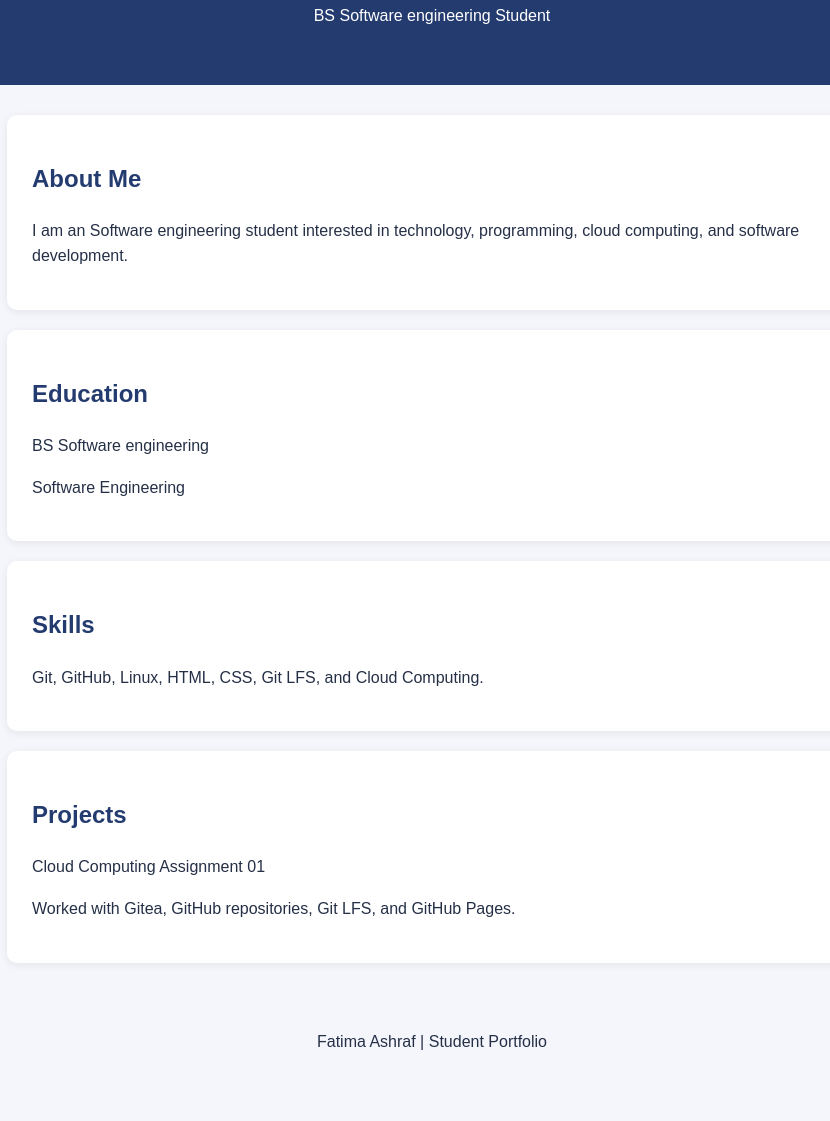
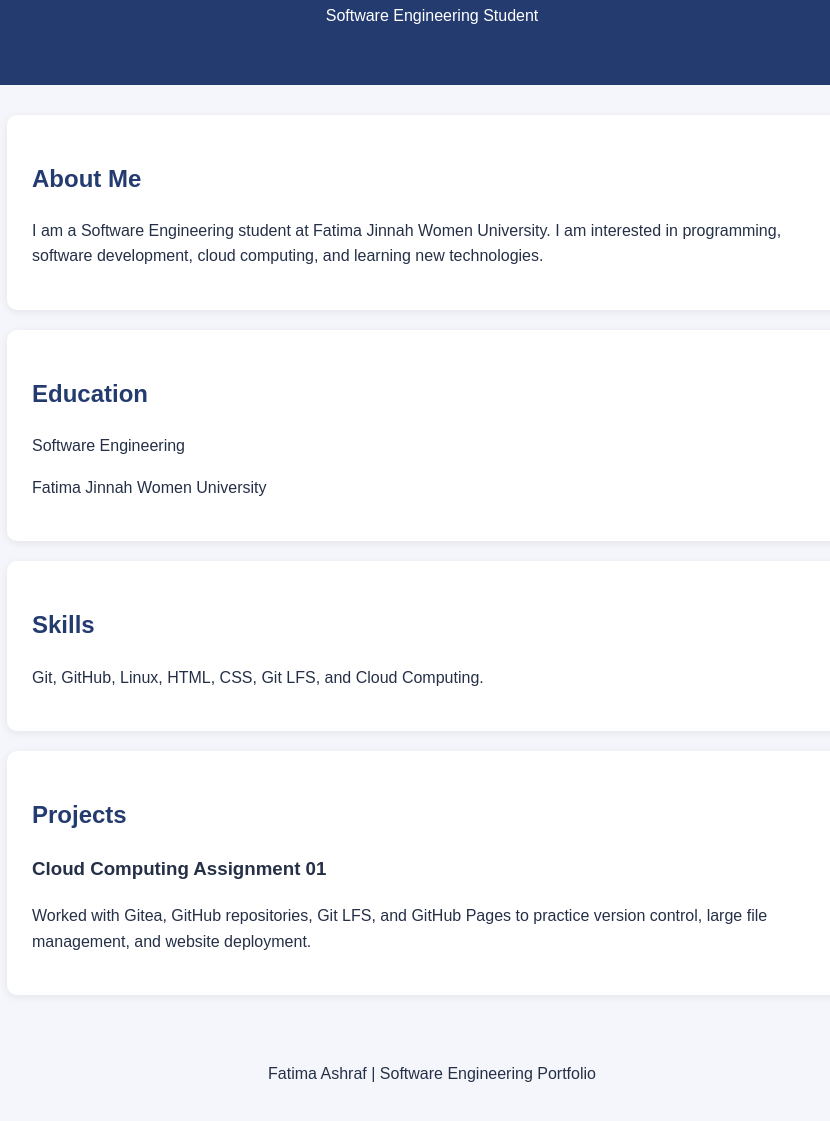
Before and after one commit to fatimah0702/fatimah0702.github.io, a plain HTML site: page index.html in a window 1280 px wide. Shown: the part 131-1252 px from the top of the page, without its empty margins (208-1038 px from the left). Before the commit the page ends 1221 px from the top, so only its background shows below. Drawn offline with Linux system fonts and the light colour scheme.

Commit message:
Update index.html

```diff
--- a/index.html
+++ b/index.html
@@ -9,41 +9,55 @@
     <link rel="stylesheet" href="styles.css">
 </head>
 <body>
+
     <header>
         <h1>Fatima Ashraf</h1>
-        <p>BS Software engineering Student</p>
+        <p>Software Engineering Student</p>
     </header>
 
     <main>
+
         <section>
             <h2>About Me</h2>
-            <p>I am an Software engineering student
-            interested in technology, programming,
-            cloud computing, and software development.</p>
+            <p>
+                I am a Software Engineering student at
+                Fatima Jinnah Women University.
+                I am interested in programming,
+                software development, cloud computing,
+                and learning new technologies.
+            </p>
         </section>
 
         <section>
             <h2>Education</h2>
-            <p>BS Software engineering</p>
             <p>Software Engineering</p>
+            <p>Fatima Jinnah Women University</p>
         </section>
 
         <section>
             <h2>Skills</h2>
-            <p>Git, GitHub, Linux, HTML, CSS,
-            Git LFS, and Cloud Computing.</p>
+            <p>
+                Git, GitHub, Linux, HTML, CSS,
+                Git LFS, and Cloud Computing.
+            </p>
         </section>
 
         <section>
             <h2>Projects</h2>
-            <p>Cloud Computing Assignment 01</p>
-            <p>Worked with Gitea, GitHub repositories,
-            Git LFS, and GitHub Pages.</p>
+            <h3>Cloud Computing Assignment 01</h3>
+            <p>
+                Worked with Gitea, GitHub repositories,
+                Git LFS, and GitHub Pages to practice
+                version control, large file management,
+                and website deployment.
+            </p>
         </section>
+
     </main>
 
     <footer>
-        <p>Fatima Ashraf | Student Portfolio</p>
+        <p>Fatima Ashraf | Software Engineering Portfolio</p>
     </footer>
+
 </body>
 </html>
```
